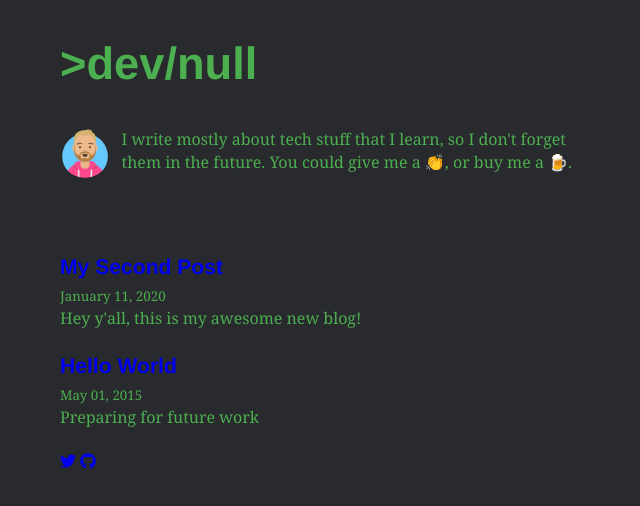
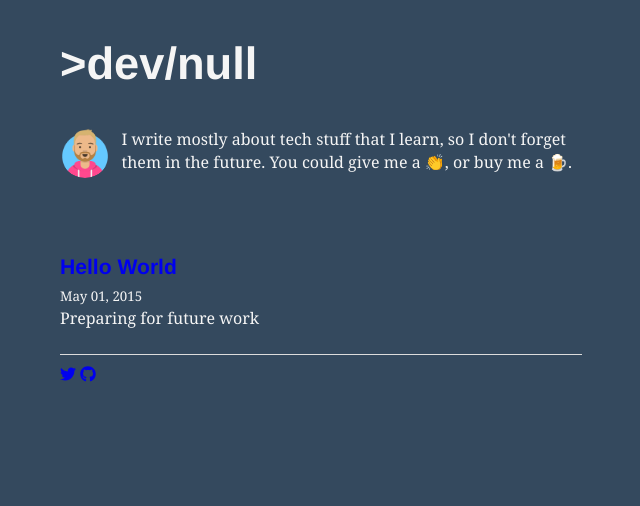
Before and after one commit to fmihal/blog.ic, a Gatsby site: page / in a window 1280 px wide. Shown: the whole page, without its empty margins (319-959 px from the left). Built offline with nearby package versions, Linux system fonts and the light colour scheme; Gatsby itself is replaced by a stand-in of ours; some packages are replaced by stand-ins of ours; what typography-theme-funston would draw is missing.

Commit message:
- change style of the app

```diff
--- a/content/blog/hello-world/new-post/index.md
+++ /dev/null
@@ -1,6 +0,0 @@
----
-title: My Second Post
-date: "2020-01-11"
----
-
-Hey y'all, this is my awesome new blog!
--- a/src/components/layout.js
+++ b/src/components/layout.js
@@ -63,11 +63,11 @@ class Layout extends React.Component {
         <header>{header}</header>
         <main>{children}</main>
         <footer>
-          <a href="https://twitter.com/unforced_error">
+          <a className="global-link" href="https://twitter.com/unforced_error">
             <FaTwitter />
           </a>
           {`   `}
-          <a href="https://github.com/fmihal">
+          <a className="global-link" href="https://github.com/fmihal">
             {" "}
             <FaGithub />
           </a>
--- a/src/pages/index.js
+++ b/src/pages/index.js
@@ -19,14 +19,25 @@ class BlogIndex extends React.Component {
         {posts.map(({ node }) => {
           const title = node.frontmatter.title || node.fields.slug
           return (
-            <article key={node.fields.slug}>
+            <article
+              key={node.fields.slug}
+              style={{
+                borderBottom: `1px solid #dcdcdc`,
+                marginBottom: `10px`,
+              }}
+            >
               <header>
                 <h3
+                  className="main_blog-card-header"
                   style={{
                     marginBottom: rhythm(1 / 4),
                   }}
                 >
-                  <Link style={{ boxShadow: `none` }} to={node.fields.slug}>
+                  <Link
+                    className="global-link"
+                    style={{ boxShadow: `none` }}
+                    to={node.fields.slug}
+                  >
                     {title}
                   </Link>
                 </h3>
--- a/src/styles/global.css
+++ b/src/styles/global.css
@@ -1,7 +1,12 @@
 body {
-  background-color: #292a2d;
-  color: #4caf50;
+  background-color: #34495e;
+  color: whitesmoke;
 }
+
+.global-link:hover {
+  color: rgba(248, 113, 214, 0.699);
+}
+
 a {
   text-decoration: none;
 }
--- a/src/templates/blog-post.js
+++ b/src/templates/blog-post.js
@@ -11,7 +11,6 @@ class BlogPostTemplate extends React.Component {
     const post = this.props.data.markdownRemark
     const siteTitle = this.props.data.site.siteMetadata.title
     const { previous, next } = this.props.pageContext
-
     return (
       <Layout location={this.props.location} title={siteTitle}>
         <SEO
```
